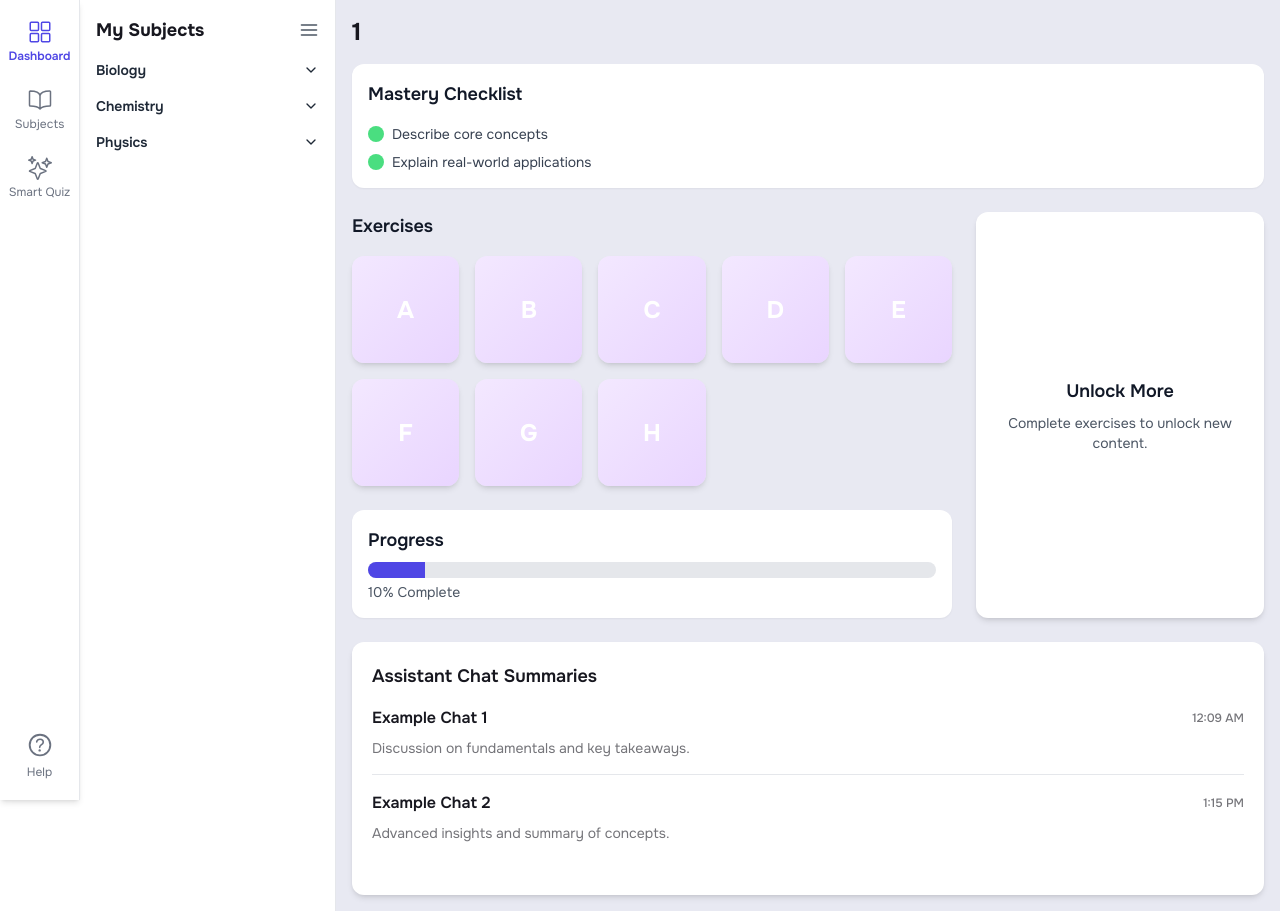
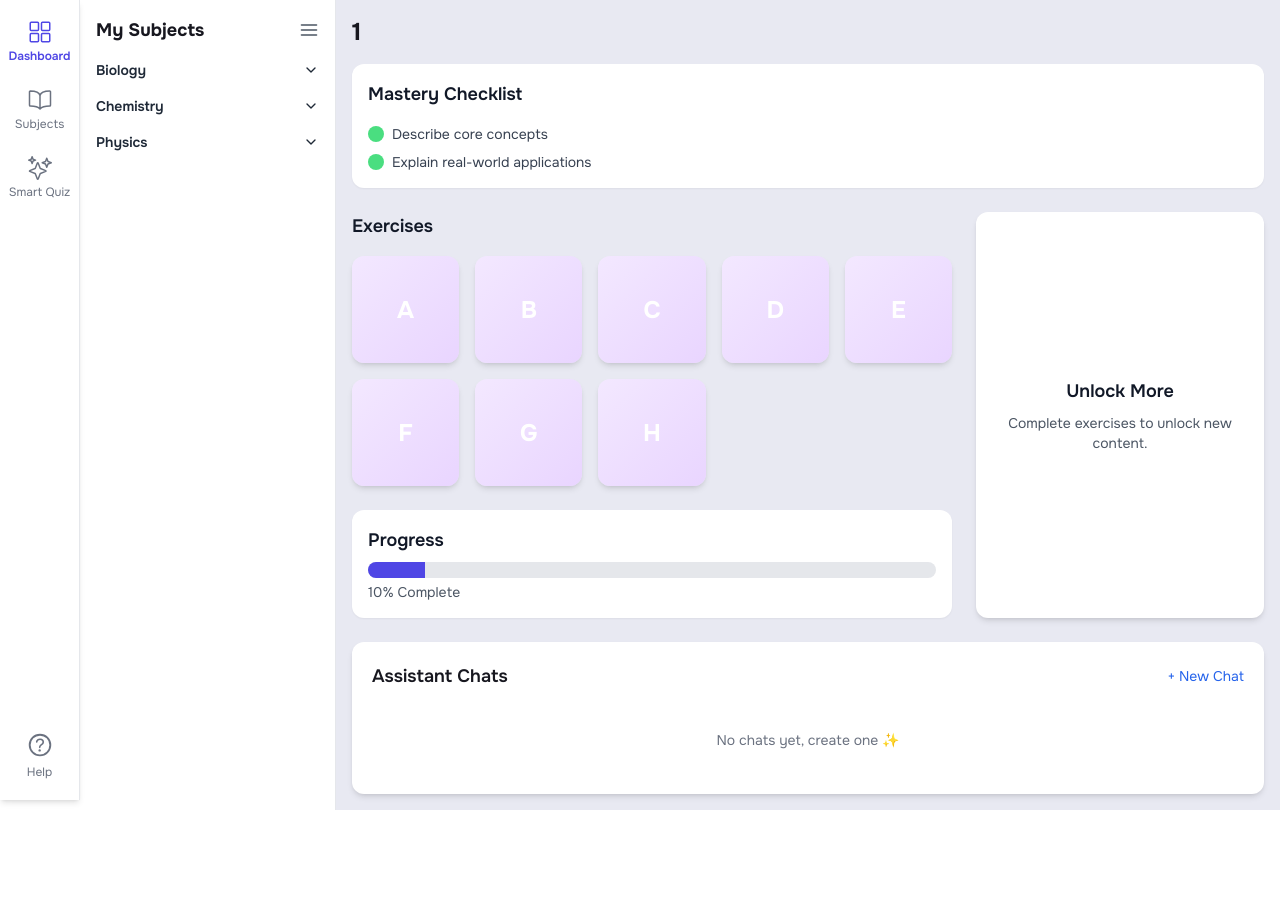
Before and after one commit to BryanMelvison/KGV-AI-Tutor, a Next.js app in the folder frontend/: page /subjects/1/1 in a window 1280 px wide. After the commit the page ends 810 px from the top, so only its background shows below. Built offline with nearby package versions, Linux system fonts and the light colour scheme.

Commit message:
Implement assistant chat UI into Chapter Page (#23)
* assistant chat context

* accommodate assistant chat

```diff
--- a/frontend/src/app/layout.tsx
+++ b/frontend/src/app/layout.tsx
@@ -4,6 +4,7 @@ import NavBar from "@/components/nav-bar/NavBar";
 import "./globals.css";
 import { SmartQuizProvider } from "@/context/SmartQuizContext";
 import { SubjectDataProvider } from "@/context/SubjectDataContext";
+import { AssistantChatProvider } from "@/context/AssistantChatContext";
 
 const onest = Onest({
   subsets: ["latin"],
@@ -25,11 +26,12 @@ export default function RootLayout({
     <html lang="en" className={`${onest.variable} h-full`}>
       <body className="font-onest bg-white">
         <SmartQuizProvider>
-          <SubjectDataProvider>
-            <NavBar />
-
-            <main className="flex-1 pl-20 h-full">{children}</main>
-          </SubjectDataProvider>
+          <AssistantChatProvider>
+            <SubjectDataProvider>
+              <NavBar />
+              <main className="flex-1 pl-20 h-full">{children}</main>
+            </SubjectDataProvider>
+          </AssistantChatProvider>
         </SmartQuizProvider>
       </body>
     </html>
--- /dev/null
+++ b/frontend/src/app/subjects/[subject]/[chapter]/assistant-chat/page.tsx
@@ -0,0 +1,9 @@
+import AIChat from "@/components/chat/AIChat";
+
+export default function AssistantChatPage() {
+  return (
+    <div className="flex flex-1 flex-col min-h-0 overflow-hidden">
+      <AIChat />
+    </div>
+  );
+}
--- a/frontend/src/app/subjects/[subject]/[chapter]/layout.tsx
+++ b/frontend/src/app/subjects/[subject]/[chapter]/layout.tsx
@@ -1,7 +1,7 @@
 "use client";
 
 import { ReactNode, useState, useEffect } from "react";
-import { useParams, useSearchParams } from "next/navigation";
+import { useParams, usePathname, useSearchParams } from "next/navigation";
 import { getChapterData } from "@/api/mockChapter";
 import SubjectSidebar from "@/components/subjects/SubjectSidebar";
 import { FiMenu } from "react-icons/fi";
@@ -17,12 +17,17 @@ export default function SubjectChapterLayout({
   const subject = typeof params.subject === "string" ? params.subject : "";
   const chapter = typeof params.chapter === "string" ? params.chapter : "";
 
+  const pathname = usePathname();
+  const isAssistant = pathname.endsWith("/assistant-chat");
+
   const searchParams = useSearchParams();
   const isExercise = Boolean(searchParams.get("exercise"));
 
   const [isSidebarOpen, setIsSidebarOpen] = useState(true);
   const [chapterTitle, setChapterTitle] = useState("");
   const { subjects: sidebarSubjects, loading } = useSubjectData();
+
+  const isChatPage = isExercise || isAssistant;
 
   useEffect(() => {
     const fetchTitle = async () => {
@@ -42,7 +47,7 @@ export default function SubjectChapterLayout({
     <div className="flex flex-col h-dvh bg-[#E8E9F2]">
       <div
         className={`flex flex-1 bg-[#E8E9F2] ${
-          isExercise ? "overflow-hidden" : ""
+          isChatPage ? "overflow-hidden" : ""
         }`}
       >
         {/* main split: sidebar + content */}
@@ -54,7 +59,7 @@ export default function SubjectChapterLayout({
         )}
         <div
           className={`flex flex-col flex-1 p-4 space-y-4 ${
-            isExercise ? "min-h-0 overflow-hidden" : ""
+            isChatPage ? "min-h-0 overflow-hidden" : ""
           }`}
         >
           {/* header */}
@@ -75,7 +80,7 @@ export default function SubjectChapterLayout({
           {/* page content slot */}
           <div
             className={`flex-1 ${
-              isExercise ? "min-h-0  overflow-hidden" : ""
+              isChatPage ? "min-h-0 overflow-hidden" : ""
             } flex flex-col`}
           >
             {children}
--- a/frontend/src/components/chat/AIChat.tsx
+++ b/frontend/src/components/chat/AIChat.tsx
@@ -4,8 +4,17 @@ import { useState } from "react";
 import { Message } from "@/interfaces/Message";
 import ChatContainer from "@/components/chat/ChatContainer";
 import { AIResponse, clearMemory } from "@/api/chatApi";
+import { useSearchParams, useParams } from "next/navigation";
 
 const AIChat = () => {
+  const searchParams = useSearchParams();
+  const params = useParams();
+  const sessionId = searchParams.get("sessionId") || "default";
+  const subject =
+    typeof params.subject === "string" ? params.subject : "general";
+  const chapter =
+    typeof params.chapter === "string" ? params.chapter : "general";
+
   const [messages, setMessages] = useState<Message[]>([]);
   const [isLoading, setIsLoading] = useState(false);
   const [showClearMessage, setShowClearMessage] = useState(false);
@@ -15,7 +24,7 @@ const AIChat = () => {
     setMessages((prev) => [...prev, { text: message, sender: "user" }]);
 
     try {
-      const response = await AIResponse(message);
+      const response = await AIResponse(message, sessionId, subject, chapter);
       setMessages((prev) => [...prev, { text: response, sender: "assistant" }]);
     } catch (error) {
       console.error("Error getting AI response:", error);
@@ -37,7 +46,7 @@ const AIChat = () => {
   };
 
   const headerContent = (
-    <>
+    <div className="pt-4">
       {showClearMessage && (
         <div
           className="fixed top-0 left-0 right-0 bg-zinc-900 text-white text-center py-2 transition-all duration-300"
@@ -52,10 +61,11 @@ const AIChat = () => {
         <h2 className="text-2xl font-semibold text-[#17171F]">AI Chat</h2>
         <p className="text-gray-500">Chat with our AI assistant</p>
       </div>
-    </>
+    </div>
   );
 
   return (
+    <div className="flex flex-1 flex-col min-h-0 overflow-hidden">
       <ChatContainer
         messages={messages}
         isLoading={isLoading}
@@ -63,6 +73,7 @@ const AIChat = () => {
         onClear={handleClear}
         headerContent={headerContent}
       />
+    </div>
   );
 };
 
--- a/frontend/src/components/subjects/AssistantChatSummaries.tsx
+++ b/frontend/src/components/subjects/AssistantChatSummaries.tsx
@@ -1,28 +1,92 @@
-interface ChatSummary {
-  title: string;
-  time: string;
-  summary: string;
-}
+"use client";
 
-const AssistantChatSummaries = ({ chats }: { chats: ChatSummary[] }) => {
+import Link from "next/link";
+import { useState } from "react";
+import { useAssistantChat } from "@/context/AssistantChatContext";
+
+const AssistantChatSummaries = () => {
+  const { chats, addChat } = useAssistantChat();
+  const [isModalOpen, setIsModalOpen] = useState(false);
+  const [newChatTitle, setNewChatTitle] = useState("");
+
+  const handleCreateChat = () => {
+    if (!newChatTitle.trim()) return;
+    addChat({
+      id: crypto.randomUUID(),
+      title: newChatTitle,
+      summary: "New chat, no summary yet",
+      time: new Date().toLocaleTimeString(),
+    });
+    setNewChatTitle("");
+    setIsModalOpen(false);
+  };
+
   return (
-    <div className="bg-white p-5 rounded-xl shadow-md">
-      <h2 className="text-lg font-semibold mb-4 text-[#17171F]">
-        Assistant Chat Summaries
-      </h2>
-      {chats.map((chat, index) => (
-        <div key={index} className="mb-4 border-b pb-4 last:border-none">
-          <div className="flex items-center justify-between w-full mb-2">
-            <h3 className="font-semibold text-base text-[#17171F]">
-              {chat.title}
+    <div className="bg-white p-5 rounded-xl shadow-md flex flex-col">
+      <div className="flex justify-between items-center mb-4">
+        <h2 className="text-lg font-semibold text-[#17171F]">
+          Assistant Chats
+        </h2>
+        <button
+          className="text-sm text-blue-600 hover:underline"
+          onClick={() => setIsModalOpen(true)}
+        >
+          + New Chat
+        </button>
+      </div>
+
+      {chats.length ? (
+        chats.map((chat) => (
+          <Link
+            key={chat.id}
+            href={`${window.location.pathname}/assistant-chat?sessionId=${chat.id}`}
+            className="block border-b last:border-none last:mb-0 hover:bg-gray-50 rounded p-3 transition"
+          >
+            <div className="flex justify-between items-center">
+              <h3 className="font-semibold text-base text-[#17171F]">
+                {chat.title}
+              </h3>
+              <span className="text-xs text-[#747479]">{chat.time}</span>
+            </div>
+            <p className="text-sm text-[#747479]">{chat.summary}</p>
+          </Link>
+        ))
+      ) : (
+        <div className="text-sm text-gray-500 text-center py-6">
+          No chats yet, create one ✨
+        </div>
+      )}
+
+      {isModalOpen && (
+        <div className="fixed inset-0 bg-black bg-opacity-40 flex justify-center items-center z-50">
+          <div className="bg-white rounded-xl p-6 w-96 shadow-lg space-y-4">
+            <h3 className="text-lg font-semibold text-gray-900">
+              Start a New Chat
             </h3>
-            <span className="text-xs font-medium text-[#747479]">
-              {chat.time}
-            </span>
+            <input
+              type="text"
+              className="w-full border rounded-lg p-2 text-gray-900 focus:outline-none focus:ring-2 focus:ring-blue-500 focus:border-transparent"
+              placeholder="Enter chat title"
+              value={newChatTitle}
+              onChange={(e) => setNewChatTitle(e.target.value)}
+            />
+            <div className="flex justify-end gap-2">
+              <button
+                onClick={() => setIsModalOpen(false)}
+                className="px-4 py-2 text-gray-600"
+              >
+                Cancel
+              </button>
+              <button
+                onClick={handleCreateChat}
+                className="px-4 py-2 bg-blue-600 text-white rounded-lg hover:bg-blue-700"
+              >
+                Create
+              </button>
+            </div>
           </div>
-          <p className="text-sm text-[#747479]">{chat.summary}</p>
         </div>
-      ))}
+      )}
     </div>
   );
 };
--- /dev/null
+++ b/frontend/src/context/AssistantChatContext.tsx
@@ -0,0 +1,46 @@
+"use client";
+
+import { createContext, useContext, useState, ReactNode } from "react";
+
+interface ChatSummary {
+  id: string;
+  title: string;
+  summary: string;
+  time: string;
+}
+
+interface AssistantChatContextProps {
+  chats: ChatSummary[];
+  addChat: (chat: ChatSummary) => void;
+}
+
+const AssistantChatContext = createContext<AssistantChatContextProps | null>(
+  null
+);
+
+export const useAssistantChat = () => {
+  const ctx = useContext(AssistantChatContext);
+  if (!ctx)
+    throw new Error(
+      "useAssistantChat must be used inside AssistantChatProvider"
+    );
+  return ctx;
+};
+
+export const AssistantChatProvider = ({
+  children,
+}: {
+  children: ReactNode;
+}) => {
+  const [chats, setChats] = useState<ChatSummary[]>([]);
+
+  const addChat = (chat: ChatSummary) => {
+    setChats((prev) => [...prev, chat]);
+  };
+
+  return (
+    <AssistantChatContext.Provider value={{ chats, addChat }}>
+      {children}
+    </AssistantChatContext.Provider>
+  );
+};
```
Lines whose indentation alone changed are shown as unchanged.
